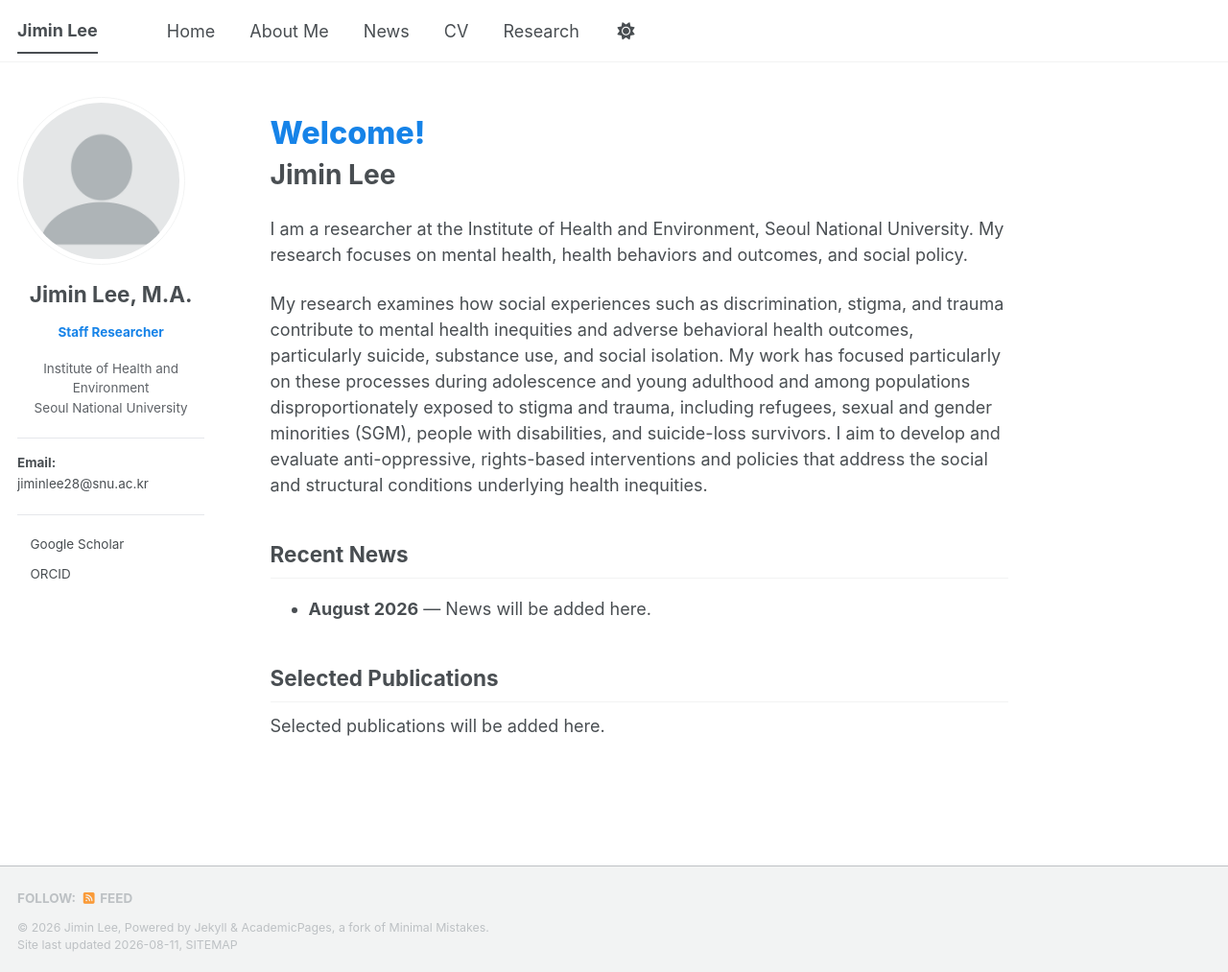
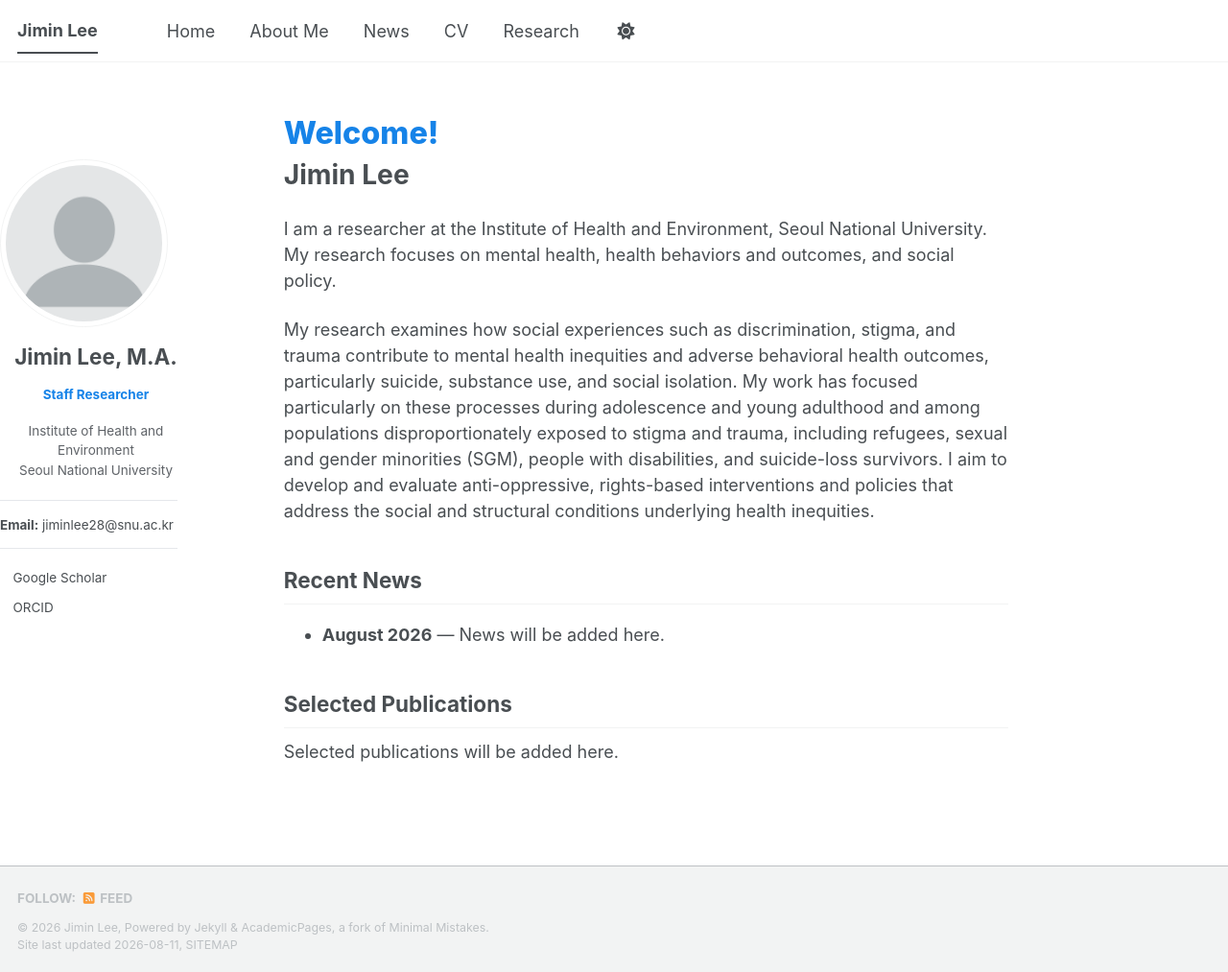
Before and after one commit to jiminlee-research/jiminlee-research.github.io, a Jekyll site: the page built from _pages/about.md, in a window 1280 px wide and 1013 px high. Shown: the whole window at 96% size. Built offline with Jekyll 4.4.1, drawn with Linux system fonts in a browser that asks for light colours; a style sheet for code colours, icons or effects is not loaded.

Commit message:
Update author email styles and sidebar positioning
Adjust the width of the author email section and add styles for links and media queries.

```diff
--- a/assets/css/main.scss
+++ b/assets/css/main.scss
@@ -101,12 +101,39 @@
 
 .author__email {
   display: block;
-  width: 100%;
+  width: 185px;
   margin: 1rem 0 !important;
   padding: .8rem 0 !important;
   border-top: 1px solid #e5e7eb;
   border-bottom: 1px solid #e5e7eb;
+  font-size: .9em;
   line-height: 1.6;
   text-align: left;
   white-space: nowrap !important;
 }
+
+.author__email a {
+  display: inline;
+}
+
+/* Author sidebar: move with the page */
+@media (min-width: 64em) {
+  #main {
+    position: relative;
+  }
+
+  .sidebar.sticky {
+    position: absolute !important;
+    top: 0 !important;
+    left: 0;
+    float: none !important;
+    width: 200px;
+    height: auto !important;
+    overflow: visible !important;
+  }
+
+  .page,
+  .archive {
+    width: calc(100% - 225px);
+  }
+}
```
